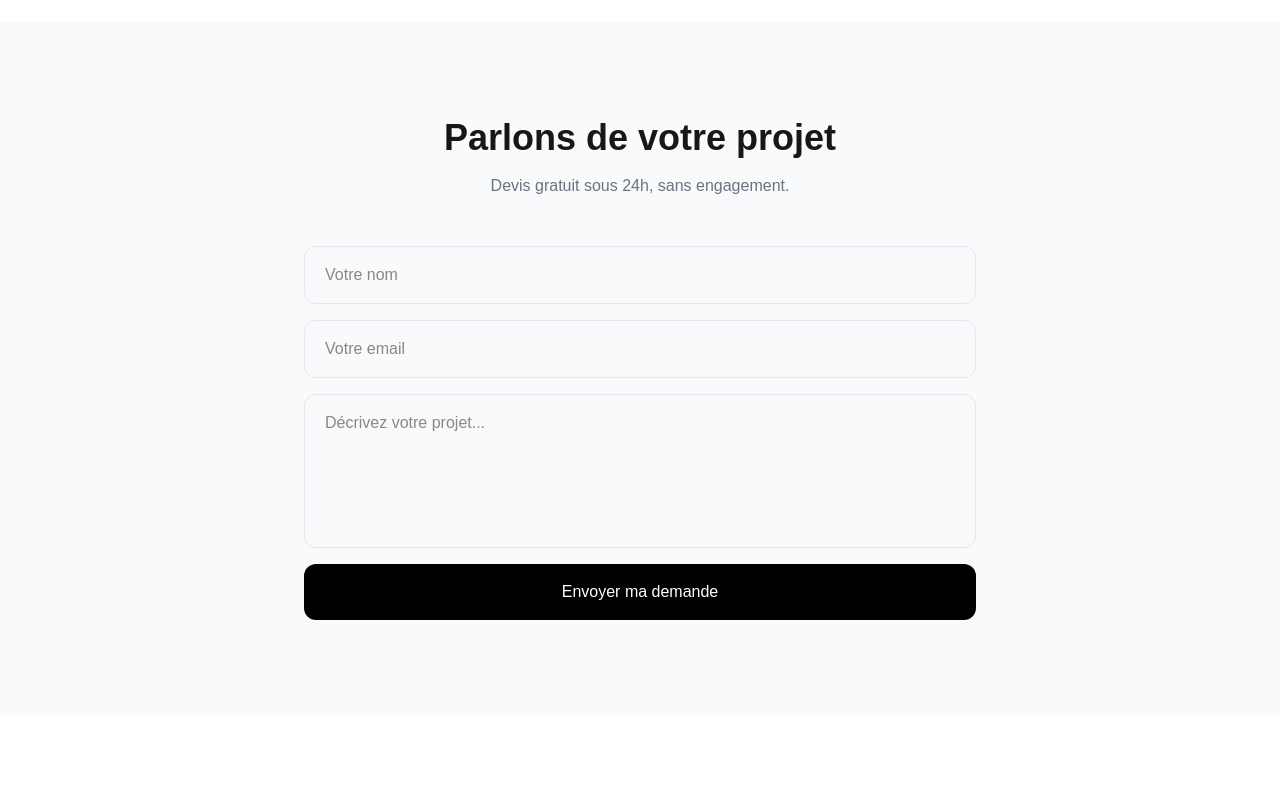
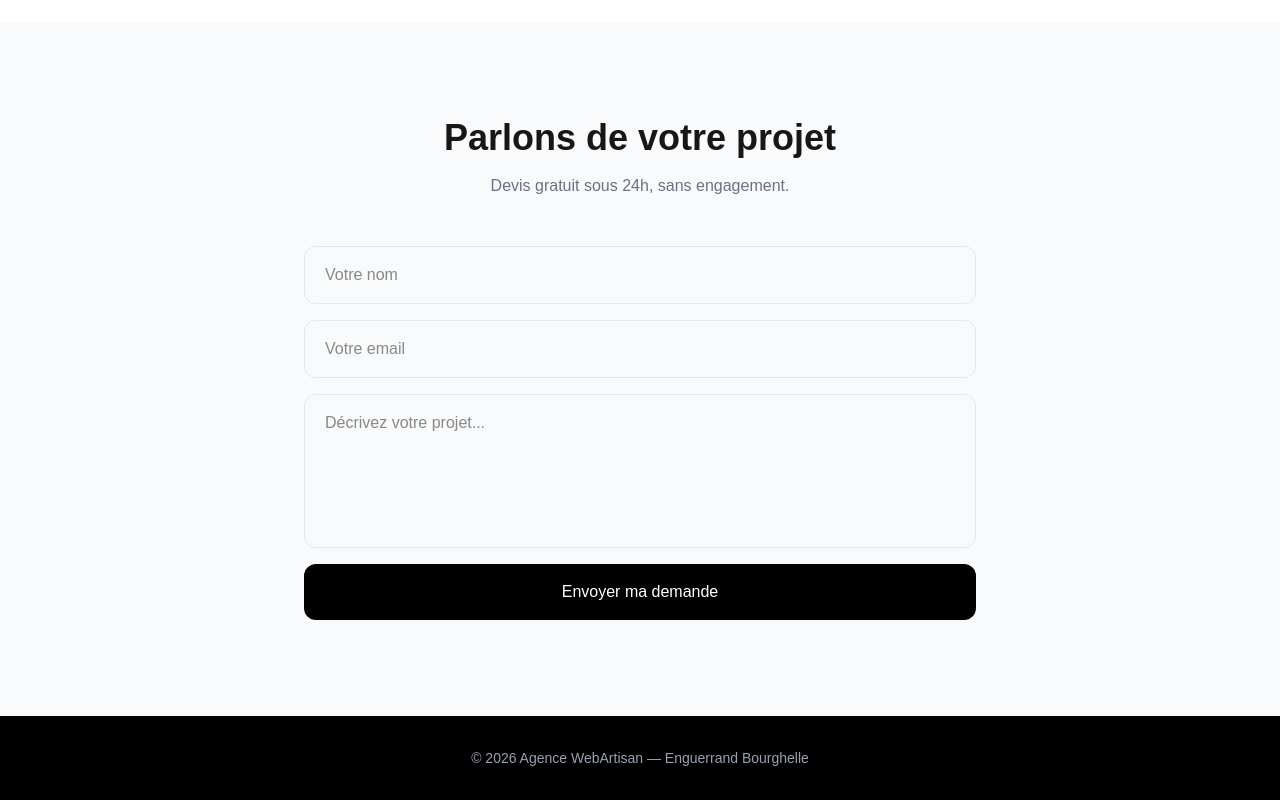
Before and after one commit to enguerrandbourghelle/agence-demo, a Next.js app: page / in a window 1280 px wide. Shown: the part 1952-2752 px from the top of the page. Before the commit the page ends 2668 px from the top, so only its background shows below. Built offline with nearby package versions, Linux system fonts and the light colour scheme.

Commit message:
Footer : copyright Agence WebArtisan

```diff
--- a/app/page.tsx
+++ b/app/page.tsx
@@ -2,6 +2,7 @@ import Navbar from "../components/Navbar";
 import Services from "../components/Services";
 import Portfolio from "../components/Portfolio";
 import Contact from "../components/Contact";
+import Footer from "../components/Footer";
 
 export default function Home() {
   return (
@@ -21,6 +22,7 @@ export default function Home() {
       <Services />
       <Portfolio />
       <Contact />
+      <Footer />
     </main>
   );
 }
--- /dev/null
+++ b/components/Footer.tsx
@@ -0,0 +1,9 @@
+export default function Footer() {
+  return (
+    <footer className="py-8 px-6 bg-black text-white text-center">
+      <p className="text-gray-400 text-sm">
+        © 2026 Agence WebArtisan — Enguerrand Bourghelle
+      </p>
+    </footer>
+  );
+}
```
